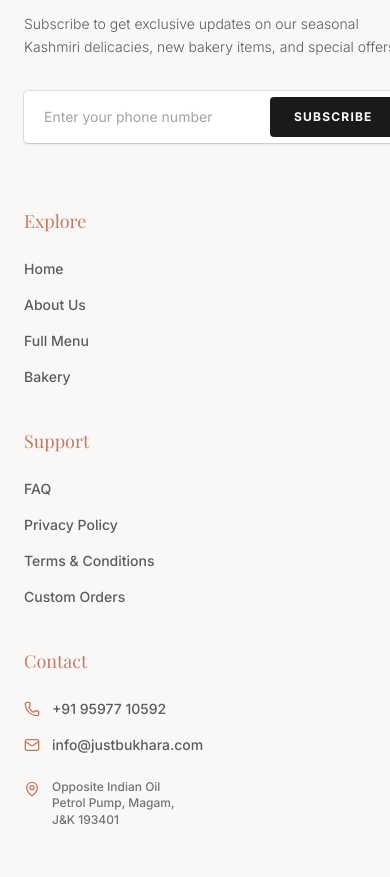
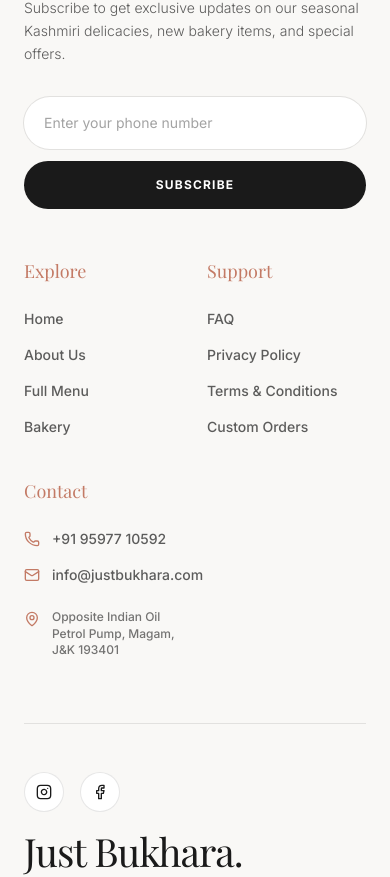
Before and after one commit to TheLastParagraph/JustBukhara, a Next.js app: page / in a window 390 px wide. Shown: the part 2609-3486 px from the top of the page. Built offline with nearby package versions, Linux system fonts and the light colour scheme; a web font is replaced by a local one.

Commit message:
Fix footer responsiveness for mobile

```diff
--- a/src/components/Footer.tsx
+++ b/src/components/Footer.tsx
@@ -4,8 +4,8 @@
 export default function Footer() {
   return (
     <footer className="bg-[#f9f8f6] text-[#1a1a1a] overflow-hidden relative border-t border-[#1a1a1a]/10">
-      <div className="px-6 sm:px-12 lg:px-20 xl:px-28 pb-10 pt-20 relative z-10 max-w-[1600px] mx-auto">
-        <div className="grid gap-16 lg:grid-cols-12 border-b border-[#1a1a1a]/10 pb-20">
+      <div className="px-6 sm:px-12 lg:px-20 xl:px-28 pb-10 pt-16 lg:pt-20 relative z-10 max-w-[1600px] mx-auto">
+        <div className="grid gap-12 lg:gap-16 lg:grid-cols-12 border-b border-[#1a1a1a]/10 pb-16 lg:pb-20">
 
           {/* Newsletter Section */}
           <div className="lg:col-span-5 flex flex-col justify-center">
@@ -13,20 +13,20 @@
             <p className="mb-8 text-[#1a1a1a]/70 text-sm font-light max-w-md leading-relaxed">
               Subscribe to get exclusive updates on our seasonal Kashmiri delicacies, new bakery items, and special offers.
             </p>
-            <form className="flex max-w-[420px] items-center rounded-sm bg-white p-1 shadow-sm ring-1 ring-[#1a1a1a]/10 focus-within:ring-[#C37A65]/50 transition-shadow">
+            <form className="flex w-full max-w-[420px] flex-col sm:flex-row items-stretch sm:items-center rounded-lg sm:rounded-sm bg-transparent sm:bg-white p-0 sm:p-1 shadow-none sm:shadow-sm ring-0 sm:ring-1 ring-[#1a1a1a]/10 focus-within:ring-[#C37A65]/50 transition-shadow gap-3 sm:gap-0">
               <input
                 type="tel"
                 placeholder="Enter your phone number"
-                className="min-w-0 flex-1 bg-transparent px-4 py-3 text-sm text-[#1a1a1a] placeholder-[#1a1a1a]/40 outline-none"
+                className="w-full sm:min-w-0 sm:flex-1 bg-white sm:bg-transparent px-5 py-4 sm:py-3 text-sm text-[#1a1a1a] placeholder-[#1a1a1a]/40 outline-none rounded-full sm:rounded-none ring-1 ring-[#1a1a1a]/10 sm:ring-0"
               />
-              <button type="button" className="rounded-sm bg-[#1a1a1a] hover:bg-[#C37A65] transition-colors px-6 py-3 text-xs font-bold tracking-widest text-white uppercase">
+              <button type="button" className="w-full sm:w-auto rounded-full sm:rounded-sm bg-[#1a1a1a] hover:bg-[#C37A65] transition-colors px-8 py-4 sm:py-3 text-xs font-bold tracking-widest text-white uppercase">
                 Subscribe
               </button>
             </form>
           </div>
 
           {/* Links Grid */}
-          <div className="lg:col-span-7 grid grid-cols-1 sm:grid-cols-3 gap-10 lg:pl-10">
+          <div className="lg:col-span-7 grid grid-cols-2 sm:grid-cols-3 gap-x-6 gap-y-10 lg:gap-10 lg:pl-10">
 
             <div className="flex flex-col">
               <h3 className="font-serif text-lg mb-6 text-[#C37A65]">Explore</h3>
@@ -48,7 +48,7 @@
               </div>
             </div>
 
-            <div className="flex flex-col">
+            <div className="flex flex-col col-span-2 sm:col-span-1">
               <h3 className="font-serif text-lg mb-6 text-[#C37A65]">Contact</h3>
               <div className="flex flex-col gap-4 text-sm font-medium text-[#1a1a1a]/70">
                 <a href="tel:+919597710592" className="group flex items-center gap-3 hover:text-[#1a1a1a] transition-colors">
@@ -82,7 +82,7 @@
             </div>
 
             {/* Massive Brand Name */}
-            <p className="text-[clamp(3.5rem,12vw,10rem)] font-serif leading-[0.8] tracking-tight text-[#1a1a1a]">
+            <p className="text-[clamp(2.25rem,10vw,10rem)] font-serif leading-[0.8] tracking-tight text-[#1a1a1a] break-words">
               Just Bukhara.
             </p>
           </div>
```
Also changed, not shown: 2 other files (tests, documents, lock files or other folders).
